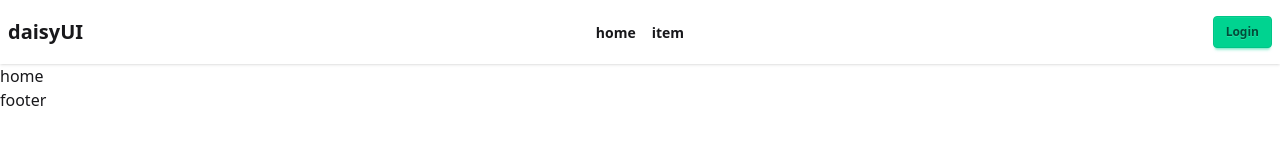
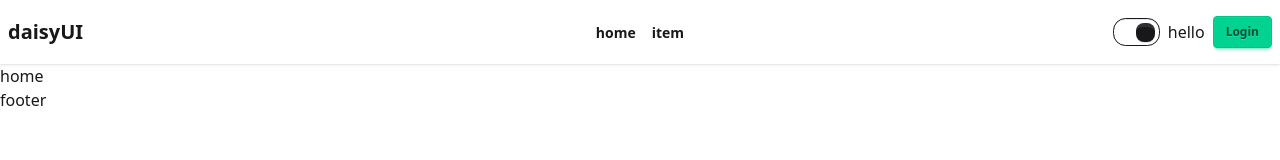
Before and after one commit to NazmulhaqueD/social-event-platform, a React (Vite) app: page / in a window 1280 px wide. Shown: the top 160 px of the page. Built offline with nearby package versions, Linux system fonts and the light colour scheme; no server answers.

Commit message:
Navbar work done now

```diff
--- a/src/components/Navbar/Navbar.jsx
+++ b/src/components/Navbar/Navbar.jsx
@@ -1,23 +1,30 @@
-import React, { useContext } from 'react';
-import { Link, Links, NavLink } from 'react-router';
+import React, { useContext, useEffect, useState } from 'react';
+import { Link, NavLink } from 'react-router';
 import { AuthContext } from '../../contexts/AuthContext/AuthProvider';
 
 const Navbar = () => {
 
+    const [isDark, setIsDark] = useState(false);
+    const [isDropdown, setIsDropdown] = useState(false);
     const { user, logOut } = useContext(AuthContext);
 
     const handleLogout = () => {
         logOut()
-        .then(()=>{
+            .then(() => {
                 alert('logout successfully');
             })
-        .catch(error=>{
+            .catch(error => {
                 console.log(error.message)
             })
     }
 
+    // dark or light mode toggle implement here
+    useEffect(() => {
+        document.querySelector('html').setAttribute('data-theme', isDark ? 'dark' : 'light')
+    }, [isDark])
+
     const links = <>
-        <Link><li>home</li></Link>
+        <Link to={'/'}><li>home</li></Link>
         <Link><li>item</li></Link>
     </>
 
@@ -41,7 +48,26 @@ const Navbar = () => {
                     {links}
                 </ul>
             </div>
-            <div className="navbar-end">
+            <div className="navbar-end items-center gap-2">
+                <div>
+                    <input onClick={() => setIsDark(!isDark)} type="checkbox" defaultChecked className="toggle toggle-lg" />
+                </div>
+                <div>
+                    {
+                        user ?
+                            <span className='relative'>
+                                <img onClick={() => setIsDropdown(!isDropdown)} src={user.photoURL} className='w-12 h-12 rounded-full cursor-pointer' alt="" />
+                                <div className={`flex flex-col bg-base-300 p-4 rounded-xl gap-y-2 transition-all duration-300 absolute w-32 -right-18
+                                    ${isDropdown ? 'top-14' : '-top-56'}`}>
+                                    <NavLink>Create Event</NavLink>
+                                    <NavLink>Joined Events</NavLink>
+                                    <NavLink>Manage Events</NavLink>
+                                </div>
+                            </span> :
+                            'hello'
+                    }
+                </div>
+                <div>
                     {
                         user?.email ?
                             <NavLink onClick={handleLogout} className='btn btn-sm btn-error'>LogOut</NavLink>
@@ -50,6 +76,7 @@ const Navbar = () => {
                     }
                 </div>
             </div>
+        </div>
     );
 };
 
```
Also changed, not shown: src/index.css (line endings or trailing spaces). Lines whose indentation alone changed are shown as unchanged.
